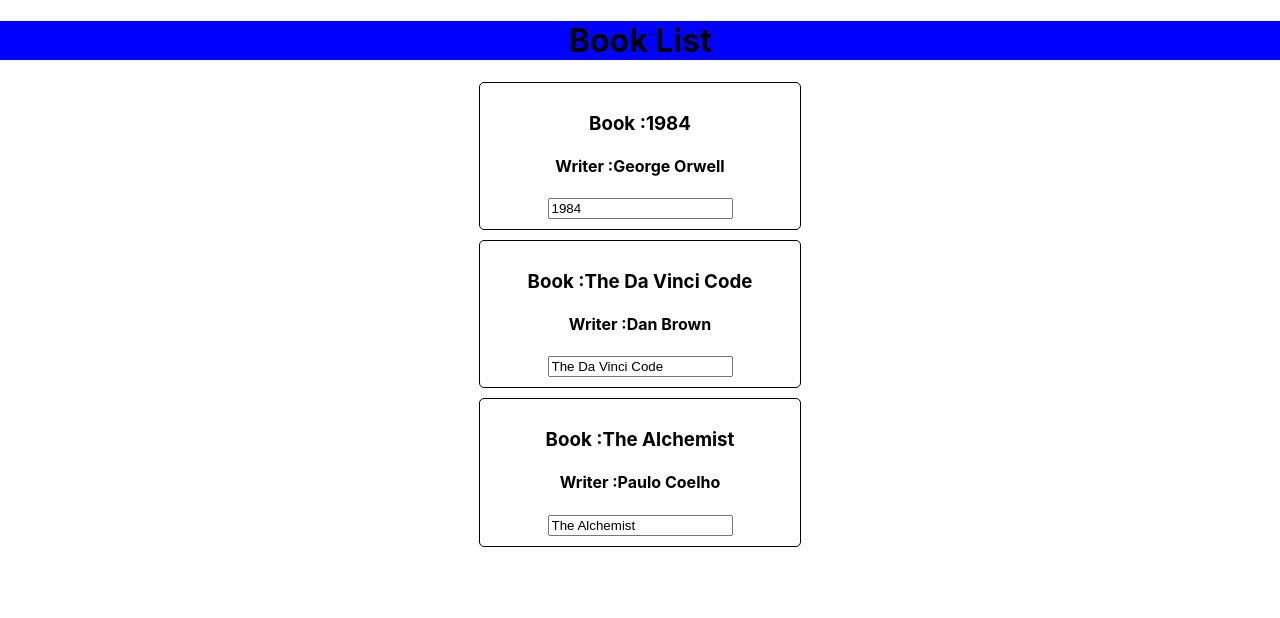
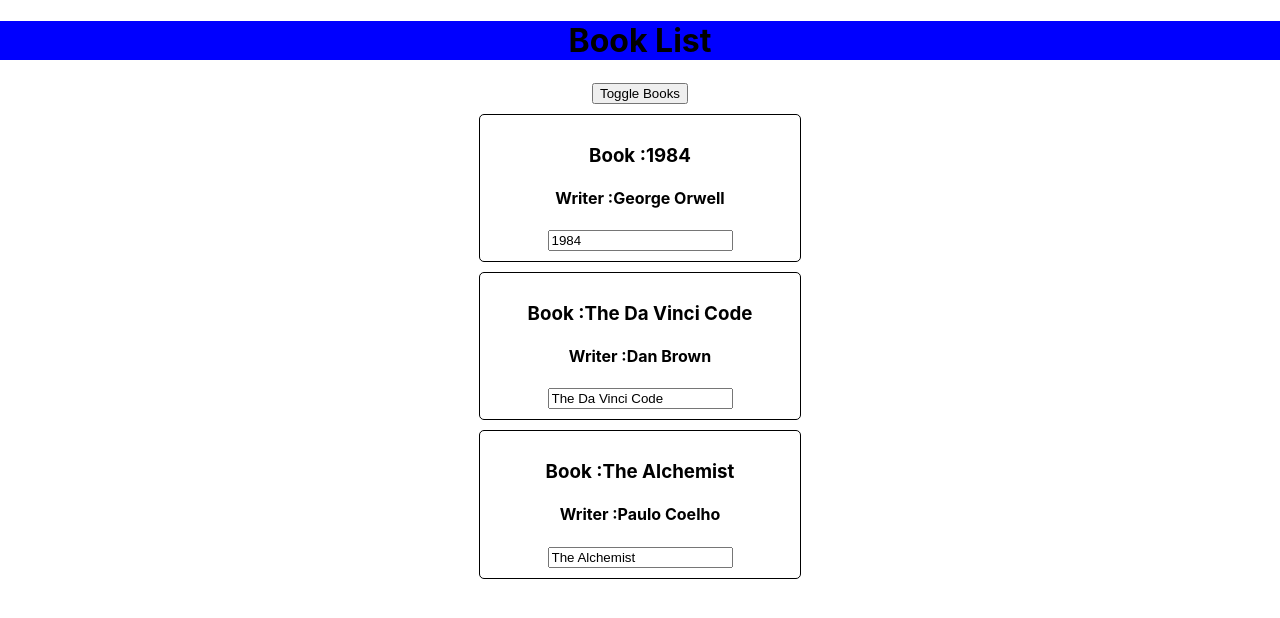
Before and after one commit to muzahid2559/React_Practice, a React (Create React App) app: page / in a window 1280 px wide. Shown: the top 618 px of the page. Built offline with nearby package versions, Linux system fonts and the light colour scheme.

Commit message:
Render Condtionally

```diff
--- a/src/App.js
+++ b/src/App.js
@@ -10,6 +10,7 @@
     { id:2, BookName : "The Da Vinci Code", writer : "Dan Brown"},
     { id:3, BookName : "The Alchemist", writer : "Paulo Coelho"}
   ],
+  showBooks: true
 }
 
 changeWithInputState = (event, index) =>{
@@ -37,6 +38,15 @@
   });
 
 };
+
+toggleBooks =() =>{
+  this.setState({
+    showBooks:!this.state.showBooks
+  });
+
+}
+
+
   render() {
 
     //const booksState = this.state.books;
@@ -59,7 +69,8 @@
     return (
           <div className="App">
             <h1>Book List</h1>
-            {books}
+            <button onClick={this.toggleBooks}>Toggle Books</button>
+            { this.state.showBooks? books : null  }
 
           </div>
         );
```
